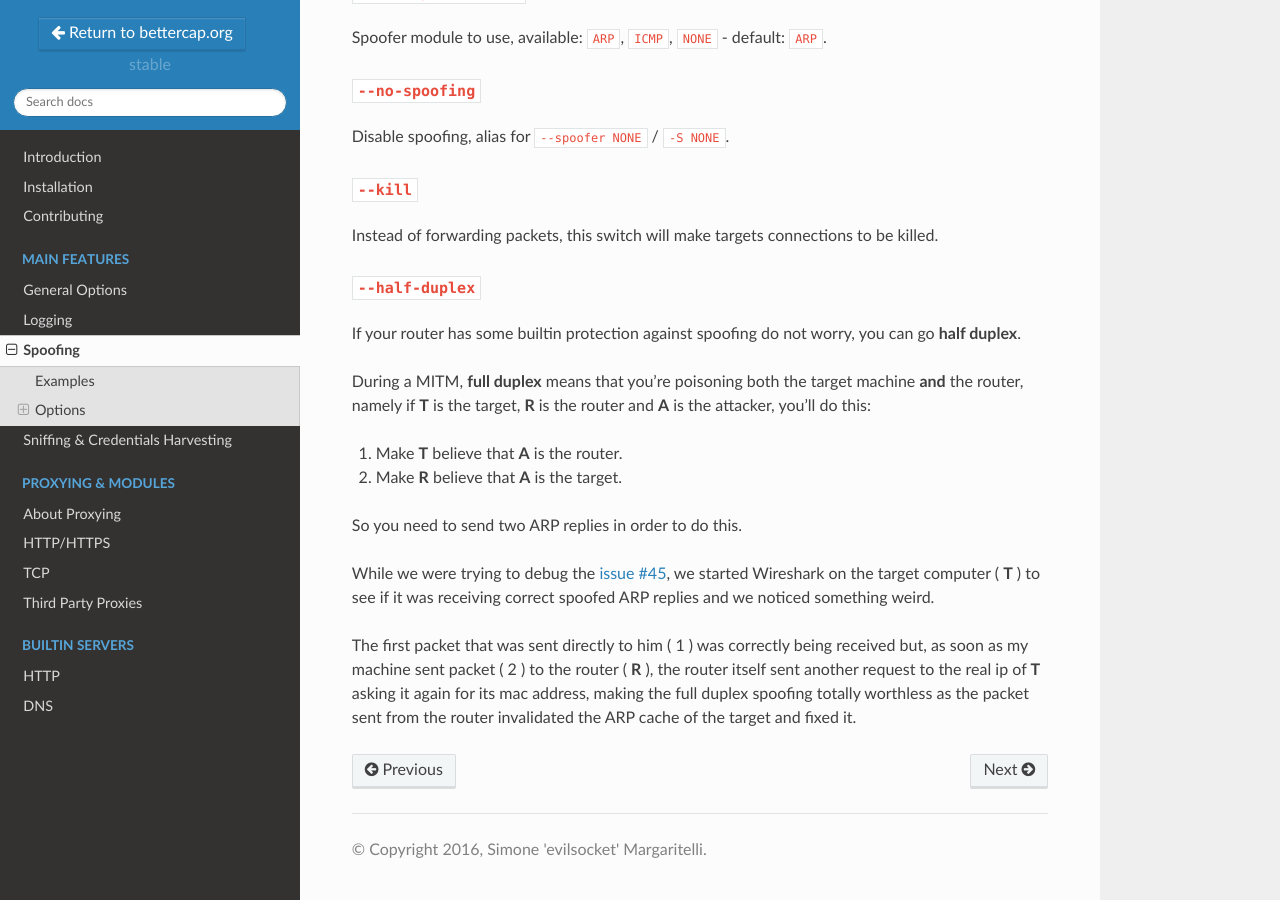
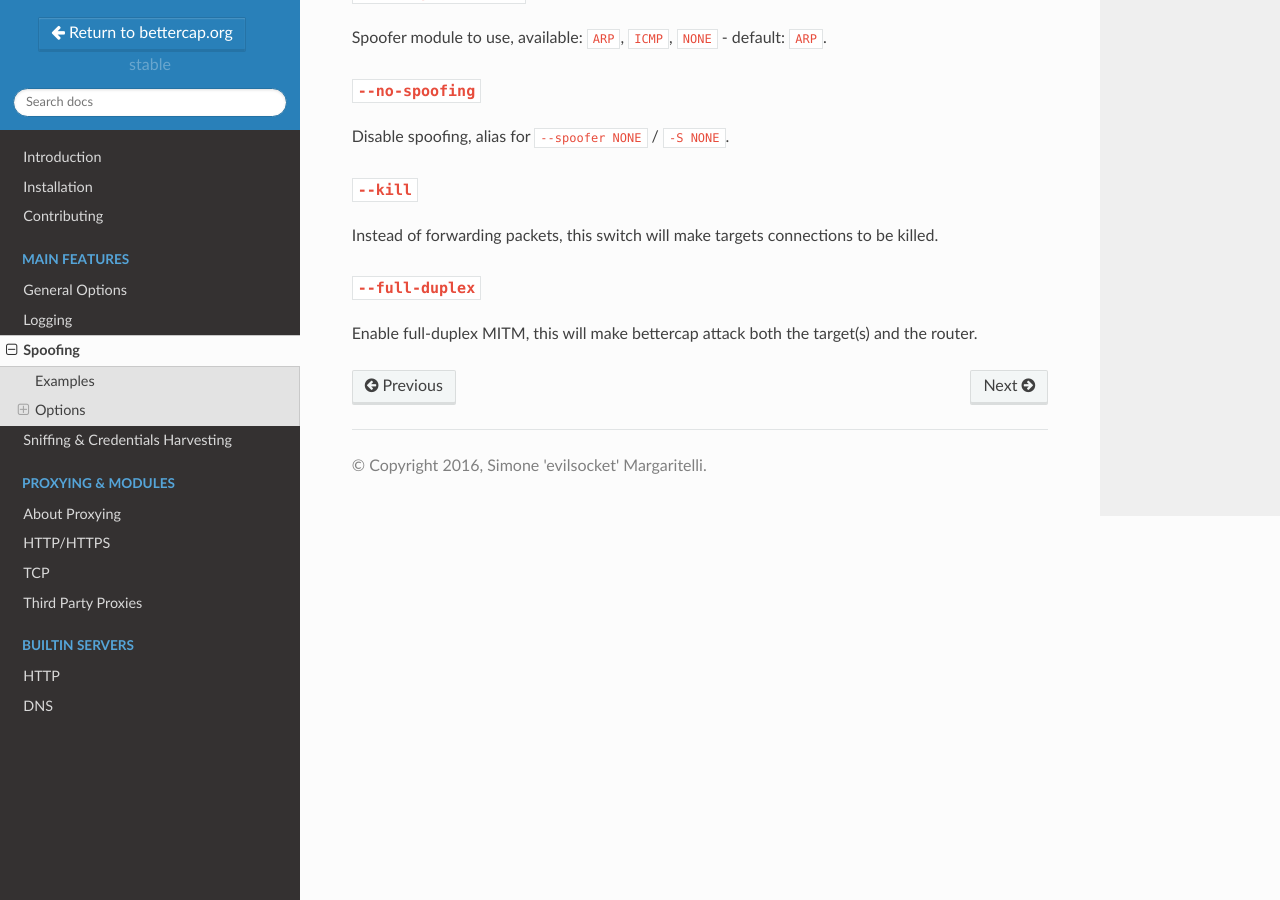
Before and after one commit to evilsocket/bettercap, a Sphinx documentation site: the page built from docs/spoofing.md, in a window 1280 px wide and 900 px high, scrolled down 852 px. Built offline with Sphinx 7.4.7 and the Read the Docs theme 2.0.0, drawn with Linux system fonts in a browser that asks for light colours; some of the changed text lies outside the part shown.

Commit message:
Updated documentation:

```diff
--- a/docs/spoofing.md
+++ b/docs/spoofing.md
@@ -37,17 +37,6 @@ Disable spoofing, alias for `--spoofer NONE` / `-S NONE`.
 
 Instead of forwarding packets, this switch will make targets connections to be killed.
 
-### `--half-duplex`
+### `--full-duplex`
 
-If your router has some builtin protection against spoofing do not worry, you can go **half duplex**.
-
-During a MITM, **full duplex** means that you're poisoning both the target machine **and** the router, namely if **T** is the target, **R** is the router and **A** is the attacker, you'll do this:
-
-1. Make **T** believe that **A** is the router.
-2. Make **R** believe that **A** is the target.
-
-So you need to send two ARP replies in order to do this.
-
-While we were trying to debug the [issue #45](https://github.com/evilsocket/bettercap/issues/45), we started Wireshark on the target computer ( **T** ) to see if it was receiving correct spoofed ARP replies and we noticed something weird.
-
-The first packet that was sent directly to him ( 1 ) was correctly being received but, as soon as my machine sent packet ( 2 ) to the router ( **R** ), the router itself sent another request to the real ip of **T** asking it again for its mac address, making the full duplex spoofing totally worthless as the packet sent from the router invalidated the ARP cache of the target and fixed it.
+Enable full-duplex MITM, this will make bettercap attack both the target(s) and the router.
```
Also changed, not shown: other parts of docs/spoofing.md (+1 -1 lines), docs/proxying/http.md (+4 -0 lines).
